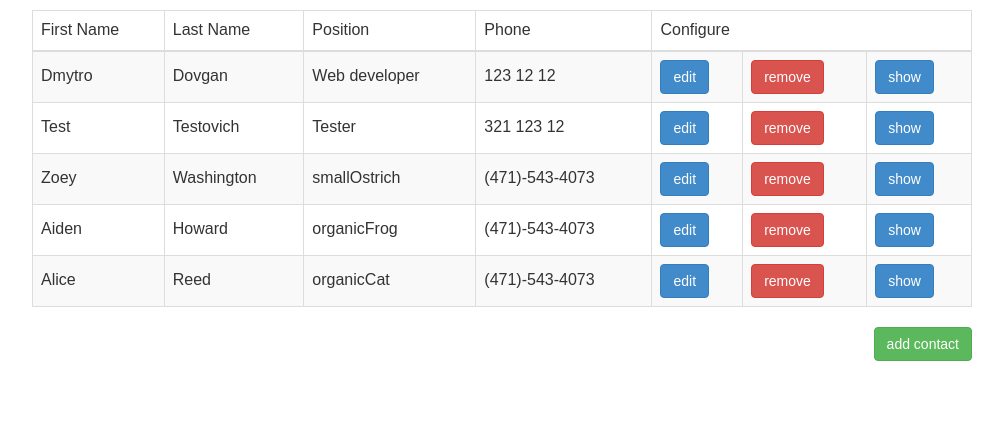
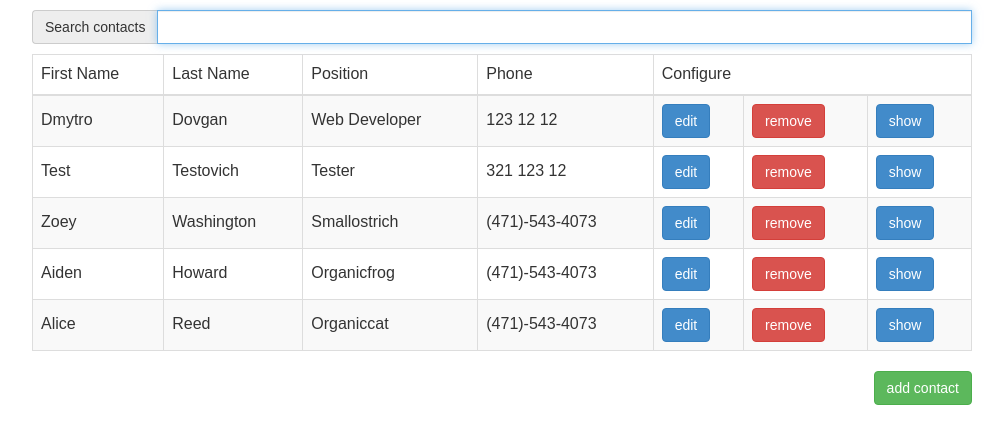
Before and after one commit to Sinled/simple-contacts, a Django app: template contacts/contacts/templates/index.html in a window 1280 px wide. Shown: the top 444 px of the page, without its empty margins (138-1146 px from the left). Run offline with Django 3.2, Linux system fonts and the light colour scheme; the template is opened without the code that fills it, so the values that code supplies are empty.

Commit message:
added searchfield

```diff
--- a/contacts/contacts/static/scripts/main.js
+++ b/contacts/contacts/static/scripts/main.js
@@ -3016,6 +3016,7 @@ var DEBUG = true;
       contactsView = new App.Views.ContactsCollectionView({
         collection: this.collection
       });
+      new App.Views.SearchContactsView;
       $('#contactList').append(contactsView.render().el);
       return $('[data-action="add-contact"]').on('click', this.addContact);
     };
@@ -3122,6 +3123,7 @@ var DEBUG = true;
     __extends(ContactsCollectionView, _super);
 
     function ContactsCollectionView() {
+      this.filterContacts = __bind(this.filterContacts, this);
       this.addNew = __bind(this.addNew, this);
       this.addOne = __bind(this.addOne, this);
       this.render = __bind(this.render, this);
@@ -3133,6 +3135,7 @@ var DEBUG = true;
 
     ContactsCollectionView.prototype.initialize = function() {
       App.vent.on('addContact:contact', this.addNew);
+      App.vent.on('search:contact', this.filterContacts);
       if (DEBUG) {
         console.log("init ContactsCollectionView");
       }
@@ -3176,6 +3179,16 @@ var DEBUG = true;
       if (DEBUG) {
         return console.log('ContactsCollectionView', this.collection);
       }
+    };
+
+    ContactsCollectionView.prototype.filterContacts = function(query) {
+      var allRows;
+      if (DEBUG) {
+        console.log(query);
+      }
+      allRows = this.$el.find('tr');
+      allRows.hide();
+      return allRows.filter(':contains("' + query + '")').show().toLowerCase();
     };
 
     return ContactsCollectionView;
@@ -3254,6 +3267,47 @@ var DEBUG = true;
 
 }).call(this);
 
+//@ sourceMappingURL=searchContacts.map
+(function() {
+  'use strict';
+  var _ref,
+    __bind = function(fn, me){ return function(){ return fn.apply(me, arguments); }; },
+    __hasProp = {}.hasOwnProperty,
+    __extends = function(child, parent) { for (var key in parent) { if (__hasProp.call(parent, key)) child[key] = parent[key]; } function ctor() { this.constructor = child; } ctor.prototype = parent.prototype; child.prototype = new ctor(); child.__super__ = parent.prototype; return child; };
+
+  App.Views.SearchContactsView = (function(_super) {
+    __extends(SearchContactsView, _super);
+
+    function SearchContactsView() {
+      this.searchContacts = __bind(this.searchContacts, this);
+      _ref = SearchContactsView.__super__.constructor.apply(this, arguments);
+      return _ref;
+    }
+
+    SearchContactsView.prototype.el = '.search-table-block';
+
+    SearchContactsView.prototype.initialize = function() {
+      var searchField;
+      if (DEBUG) {
+        console.log('init SearchContactView');
+      }
+      searchField = this.$('#search-field');
+      if (DEBUG) {
+        console.log(searchField);
+      }
+      return searchField.on('keyup', this.searchContacts);
+    };
+
+    SearchContactsView.prototype.searchContacts = function(event) {
+      return App.vent.trigger('search:contact', $(event.target).val());
+    };
+
+    return SearchContactsView;
+
+  })(Backbone.View);
+
+}).call(this);
+
 //@ sourceMappingURL=contact.map
 (function() {
   'use strict';
--- a/contacts/contacts/static/styles/main.css
+++ b/contacts/contacts/static/styles/main.css
@@ -340,7 +340,7 @@ body {
 .config-block {
   float: right;
   width: 30%;
-  padding: 0 10px;
+  padding: 0 0 0 10px;
   margin: 0 0 0 10px;
 }
 
@@ -349,17 +349,22 @@ body {
   vertical-align: middle !important;
 }
 /* line 31, ../../src/styles/partials/_layout.scss */
-.table td:first-child + td, .table td:first-child {
+.table td:first-child + td + td, .table td:first-child + td, .table td:first-child {
   text-transform: capitalize;
 }
 
-/* line 38, ../../src/styles/partials/_layout.scss */
+/* line 39, ../../src/styles/partials/_layout.scss */
 .form-row {
   padding: 10px 0 0;
 }
-/* line 43, ../../src/styles/partials/_layout.scss */
+/* line 44, ../../src/styles/partials/_layout.scss */
 .form-row:first-child {
   padding-top: 0;
+}
+
+/* line 49, ../../src/styles/partials/_layout.scss */
+.search-table-block {
+  margin: 0 0 10px;
 }
 
 /* line 1, ../../src/styles/partials/_helpers.scss */
--- a/contacts/contacts/templates/base.html
+++ b/contacts/contacts/templates/base.html
@@ -2,7 +2,7 @@
 <html lang="en">
 <head>
 	<meta charset="UTF-8">
-	<title>meetingpoint</title>
+	<title>Contacts</title>
 	<meta name="viewport" content="width=device-width, initial-scale=1.0">
 	<link rel="stylesheet" media="all" href="/static/styles/bootstrap.min.css" type="text/css">
 	<link rel="stylesheet" media="all" href="/static/styles/main.css" type="text/css">
@@ -70,29 +70,29 @@
 			appRouter.start();
 
 			App.contacts = new App.Collections.ContactsCollection([
-				{ first_name: "Dmytro",
-					last_name: "Dovgan",
-					position: "Web developer",
+				{ first_name: "dmytro",
+					last_name: "dovgan",
+					position: "web developer",
 					phone: "123 12 12"
 				}	, {
-					first_name: "Test",
-					last_name: "Testovich",
-					position: "Tester",
+					first_name: "test",
+					last_name: "testovich",
+					position: "tester",
 					phone: "321 123 12"
 				}	, {
 					first_name: "zoey",
 					last_name: "washington",
-					position: "smallOstrich",
+					position: "smallostrich",
 					phone: "(471)-543-4073"
 				}	, {
 					first_name: "aiden",
 					last_name: "howard",
-					position: "organicFrog",
+					position: "organicfrog",
 					phone: "(471)-543-4073"
 				}	, {
 					first_name: "alice",
 					last_name: "reed",
-					position: "organicCat",
+					position: "organiccat",
 					phone: "(471)-543-4073"
 				}
 			]);
--- a/contacts/contacts/templates/index.html
+++ b/contacts/contacts/templates/index.html
@@ -2,7 +2,16 @@
 
 {% block page %}
 
+
 <div id="app">
+	<div class="search-table-block">
+		<div class="form-row">
+			<div class="input-group">
+				<label class="input-group-addon" for="search-field">Search contacts</label>
+				<input id="search-field" class="form-control" type="text" autofocus>
+			</div>
+		</div>
+	</div>
 	<div data-role="edit-contact" class="config-block">
 	<!-- edit block here -->
 	</div>
```
Also changed, not shown: contacts/contacts/frontend/src/styles/partials/_layout.scss (+7 -1 lines), 4 other files.
